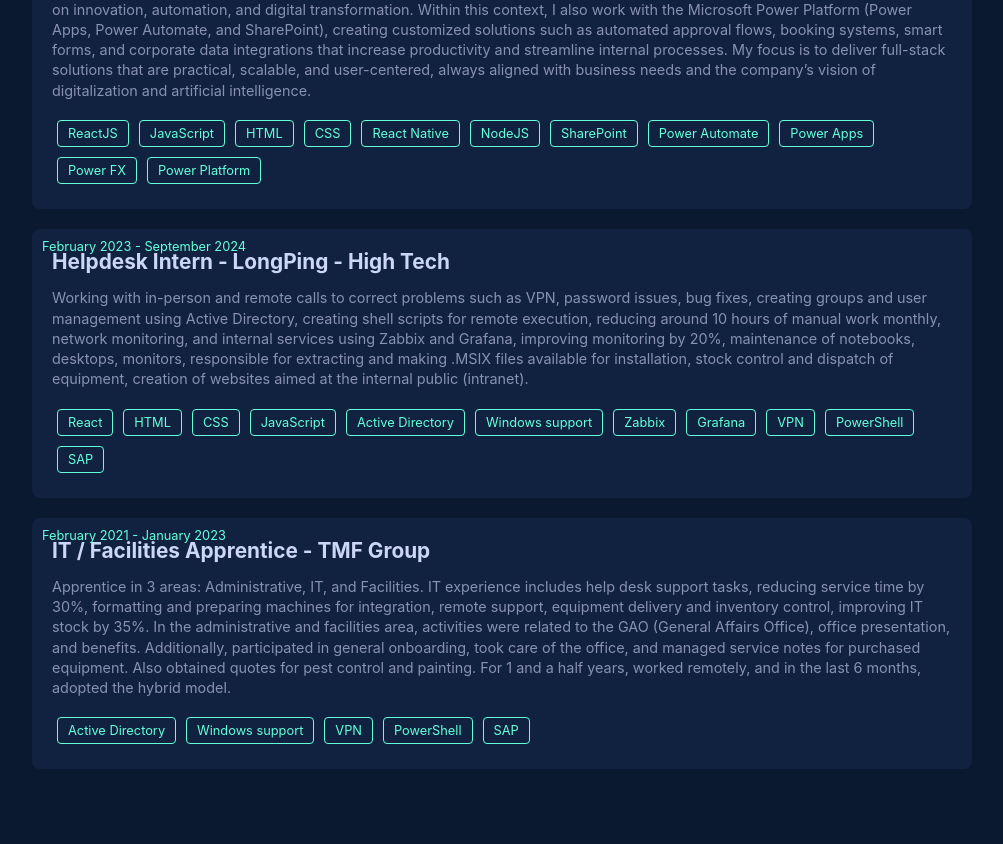
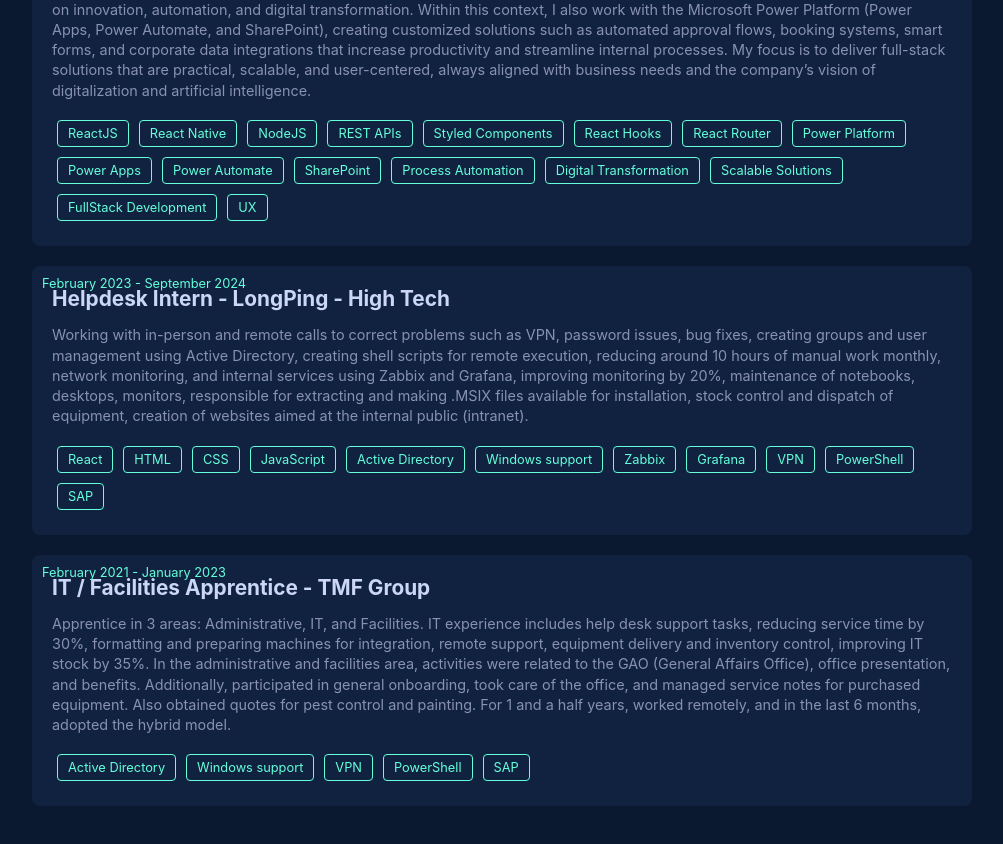
Before and after one commit to vLecaBR/my-portfolio, a React (Create React App) app: page / in a window 1280 px wide. Shown: the part 1746-2590 px from the top of the page, without its empty margins (138-1141 px from the left). Built offline with nearby package versions, Linux system fonts and the light colour scheme.

Commit message:
editando cargo skills

```diff
--- a/src/components/Experience/index.jsx
+++ b/src/components/Experience/index.jsx
@@ -26,10 +26,13 @@
                         On the back end, I develop and maintain REST APIs with NodeJS, delivering robust integrations that support dynamic and complex systems.
                         In addition, I am part of the Digitalization & AI team, where we take on strategic projects, some in direct collaboration with the China team, with a strong focus on innovation, automation, and digital transformation. Within this context, I also work with the Microsoft Power Platform (Power Apps, Power Automate, and SharePoint), creating customized solutions such as automated approval flows, booking systems, smart forms, and corporate data integrations that increase productivity and streamline internal processes.
                         My focus is to deliver full-stack solutions that are practical, scalable, and user-centered, always aligned with business needs and the company’s vision of digitalization and artificial intelligence.`,
-                skills: [
-          "ReactJS", "JavaScript", "HTML", "CSS", "React Native", "NodeJS",
-          "SharePoint", "Power Automate", "Power Apps", "Power FX", "Power Platform"
-        ],
+          skills: [
+            "ReactJS", "React Native", "NodeJS", "REST APIs", "Styled Components",
+            "React Hooks", "React Router", "Power Platform", "Power Apps",
+            "Power Automate", "SharePoint", "Process Automation",
+            "Digital Transformation", "Scalable Solutions",
+            "FullStack Development", "UX"
+          ],
         },
         {
           date: "February 2023 - September 2024",
```
